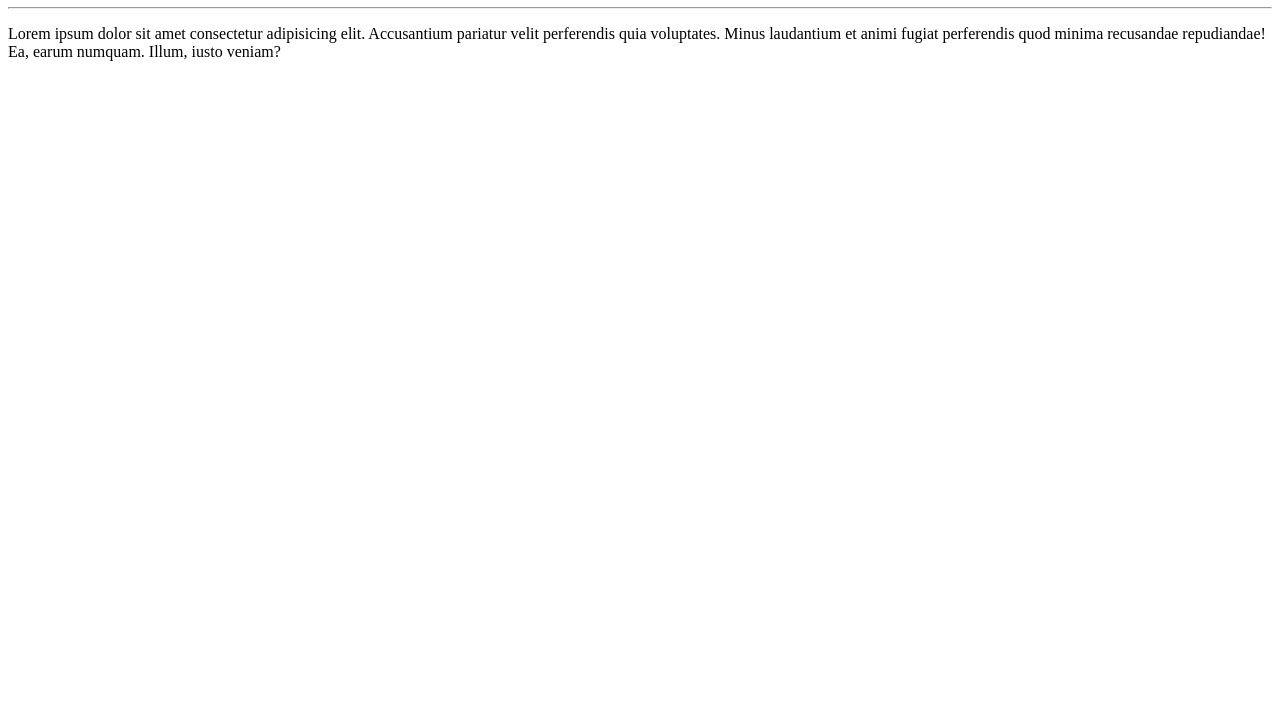
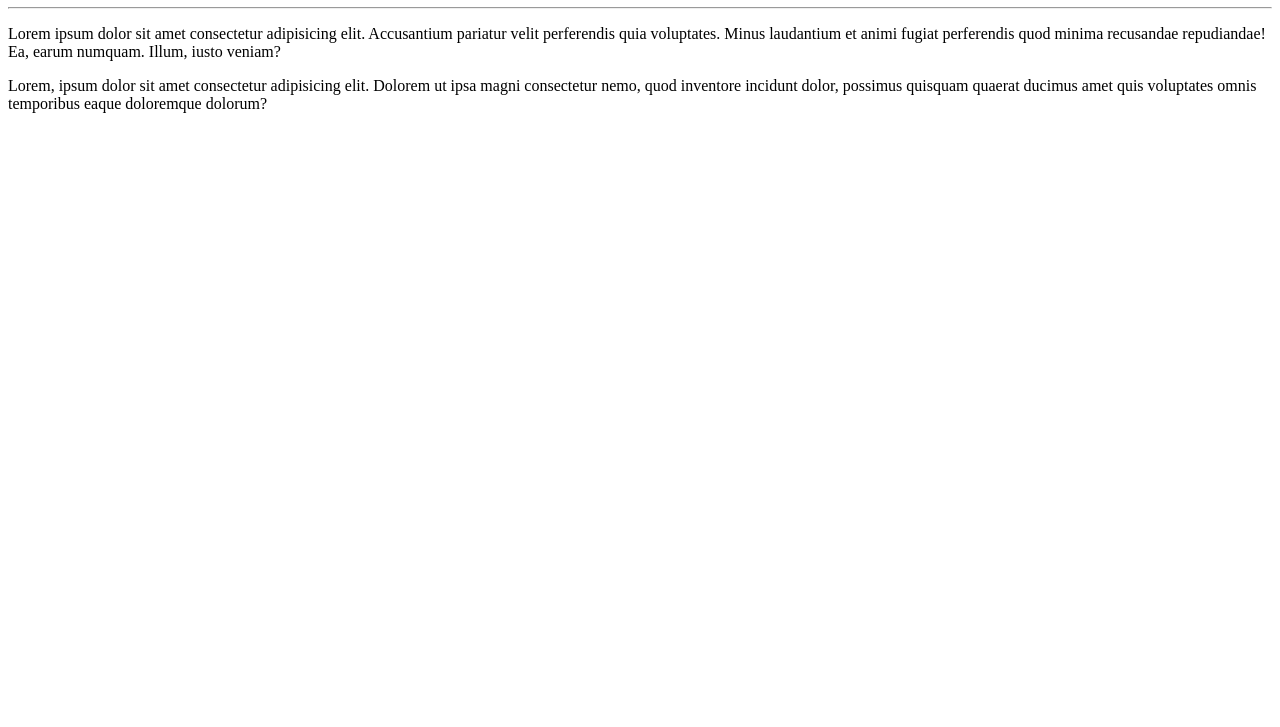
Before and after one commit to Roma-A-P-2206/Ola-Mundo, a plain HTML site: page site-exemplo/index.html in a window 1280 px wide. Shown: the part 73-800 px from the top of the page. Drawn offline with Linux system fonts and the light colour scheme.

Commit message:
adicionei um paragrafo

```diff
--- a/site-exemplo/index.html
+++ b/site-exemplo/index.html
@@ -10,5 +10,6 @@
     <h1>Olá mundo</h1>
     <hr>
     <p>Lorem ipsum dolor sit amet consectetur adipisicing elit. Accusantium pariatur velit perferendis quia voluptates. Minus laudantium et animi fugiat perferendis quod minima recusandae repudiandae! Ea, earum numquam. Illum, iusto veniam?</p>
+    <p>Lorem, ipsum dolor sit amet consectetur adipisicing elit. Dolorem ut ipsa magni consectetur nemo, quod inventore incidunt dolor, possimus quisquam quaerat ducimus amet quis voluptates omnis temporibus eaque doloremque dolorum?</p>
 </body>
 </html>
```
